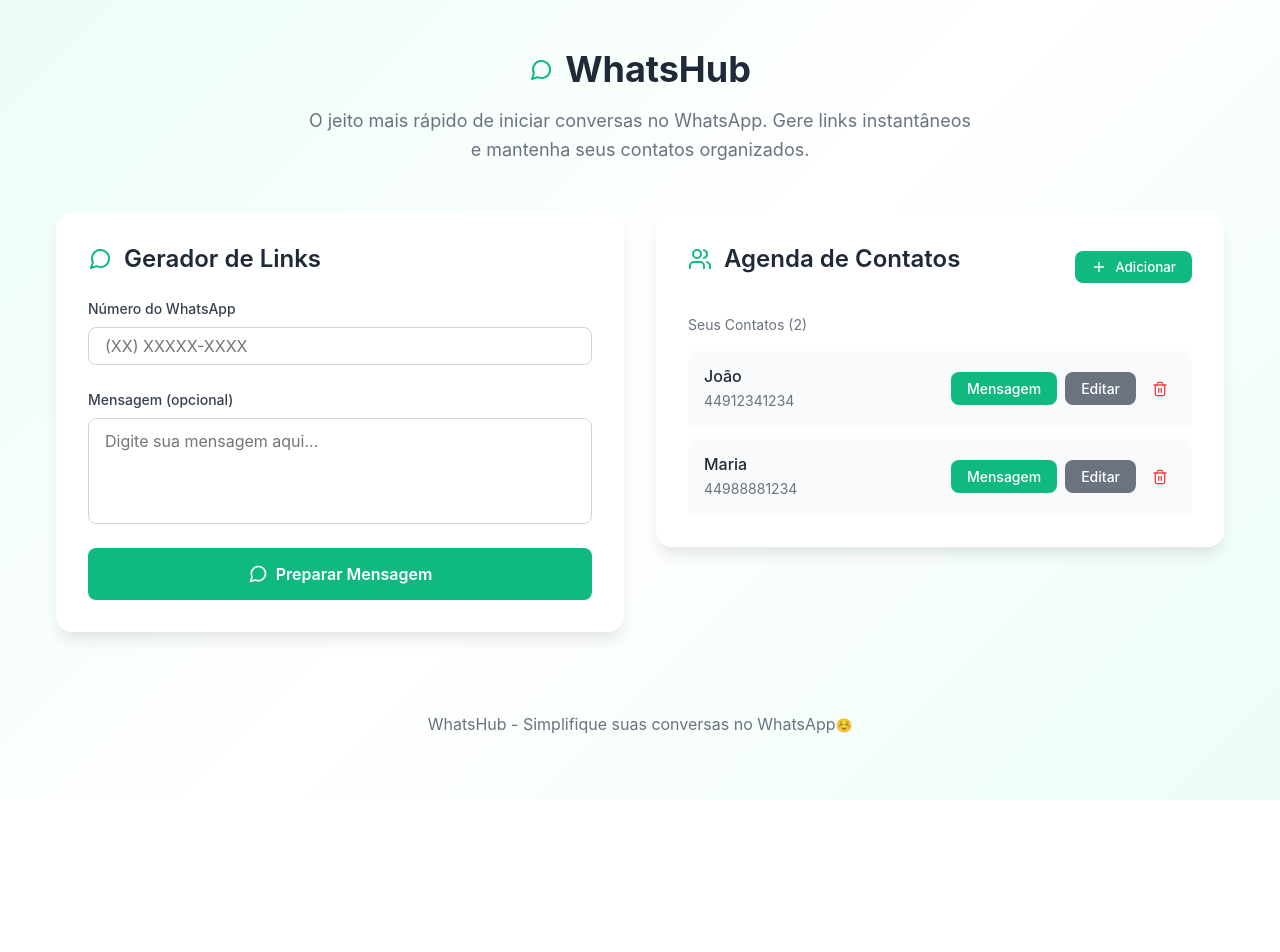
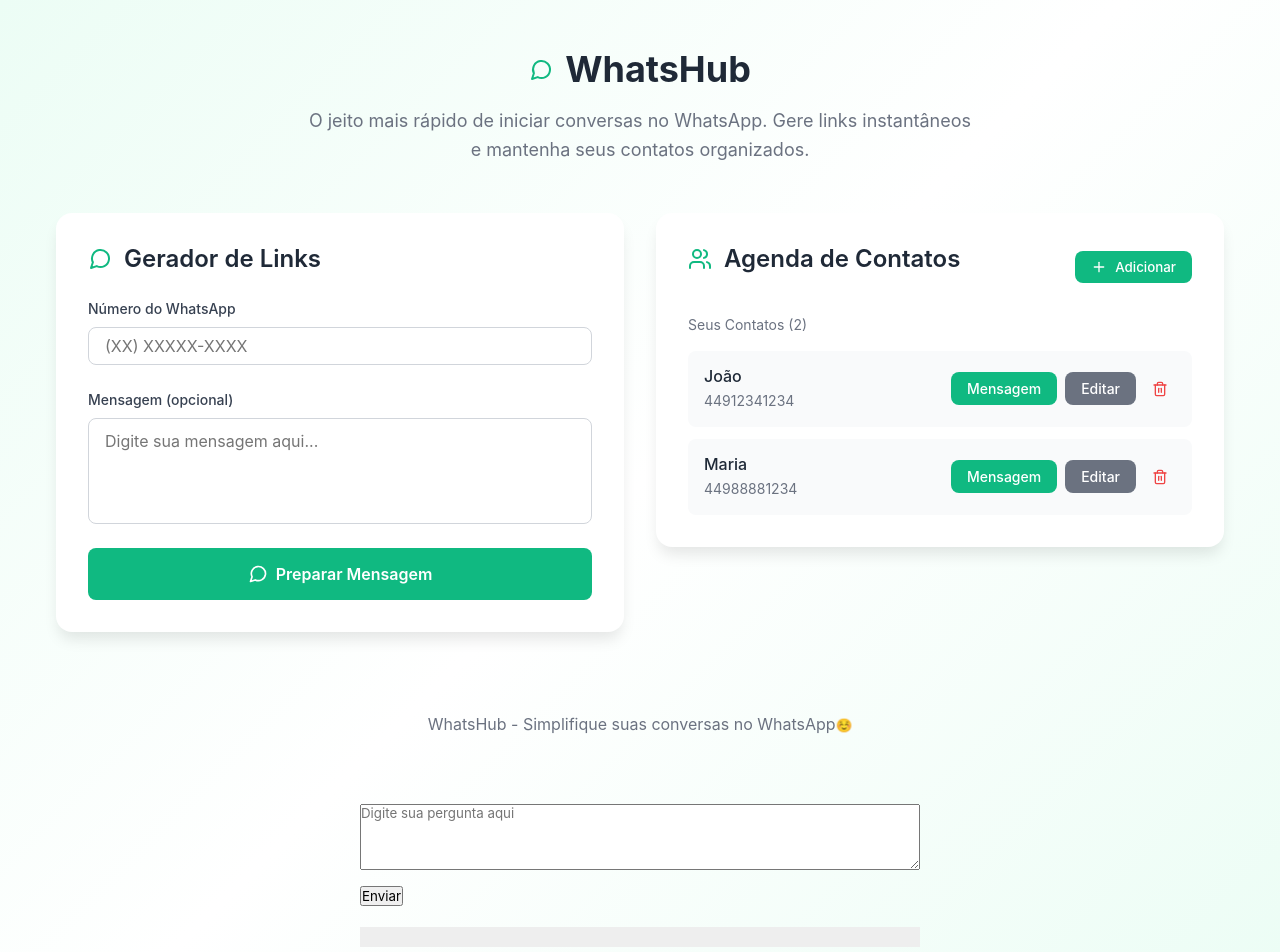
Before and after one commit to zezin68/Dw-2-whatsapp-, a React (Vite) app: page / in a window 1280 px wide. Shown: the top 952 px of the page. Before the commit the page ends 800 px from the top, so only its background shows below. Built offline with nearby package versions, Linux system fonts and the light colour scheme.

Commit message:
chatbot-inicio

```diff
--- a/src/App.jsx
+++ b/src/App.jsx
@@ -2,6 +2,7 @@ import Header from "./components/Header";
 import LinkGenerator from "./components/LinkGenerator";
 import ContactBook from "./components/ContactBook";
 import { useState } from "react";
+import ChatBot from "./components/Teste";
 // import { supabase } from "./supabaseClient";
 import "./App.css";
 
@@ -41,6 +42,7 @@ const App = () => {
           <button onClick={consultaTarefas}>OK</button> */}
         </footer>
       </div>
+      <ChatBot />
     </div>
   );
 };
--- /dev/null
+++ b/src/components/Teste.jsx
@@ -0,0 +1,62 @@
+import { useState } from "react";
+
+export default function ChatBot() {
+  const [input, setInput] = useState("");
+  const [response, setResponse] = useState("");
+
+  const handleSend = async () => {
+    if (!input.trim()) return;
+
+    try {
+      console.log("Enviando:", input); // Log para verificar o que está sendo enviado
+
+      const res = await fetch("https://api.scaleway.ai/v1/chat/completions", {
+        method: "POST",
+        headers: {
+          "Content-Type": "application/json",
+          "X-API-Key": "10b257b6-be44-47db-8a7c-47b0e654d070", // Substitua pela sua chave
+        },
+        body: JSON.stringify({
+          model: "llama-3.1-8b-instruct",
+          messages: [{ role: "user", content: input }],
+          temperature: 0.7,
+          max_tokens: 150,
+        }),
+      });
+
+      if (!res.ok) {
+        throw new Error(`Erro na solicitação: ${res.statusText}`);
+      }
+
+      const data = await res.json();
+      console.log("Resposta da API:", data); // Log para verificar a estrutura da resposta
+
+      // Verificar a estrutura da resposta e acessar o conteúdo corretamente
+      if (data.choices && data.choices.length > 0) {
+        setResponse(data.choices[0].message.content); // Se a estrutura for correta
+      } else {
+        setResponse("Erro na resposta.");
+      }
+    } catch (error) {
+      setResponse(`Erro: ${error.message}`);
+    }
+  };
+
+  return (
+    <div style={{ maxWidth: 600, margin: "auto", padding: 20 }}>
+      <textarea
+        rows={4}
+        style={{ width: "100%" }}
+        value={input}
+        onChange={(e) => setInput(e.target.value)}
+        placeholder="Digite sua pergunta aqui"
+      />
+      <button onClick={handleSend} style={{ marginTop: 10 }}>
+        Enviar
+      </button>
+      <pre style={{ marginTop: 20, background: "#eee", padding: 10 }}>
+        {response}
+      </pre>
+    </div>
+  );
+}
```
